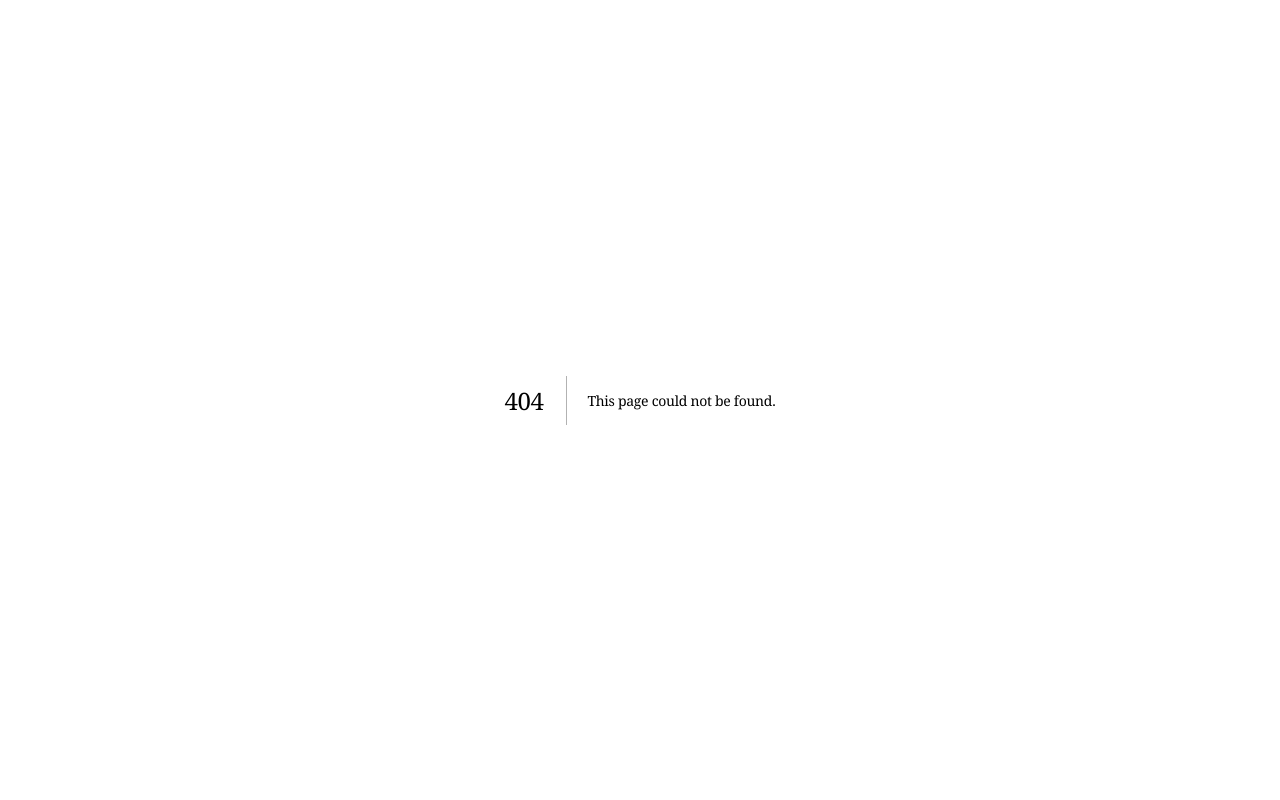
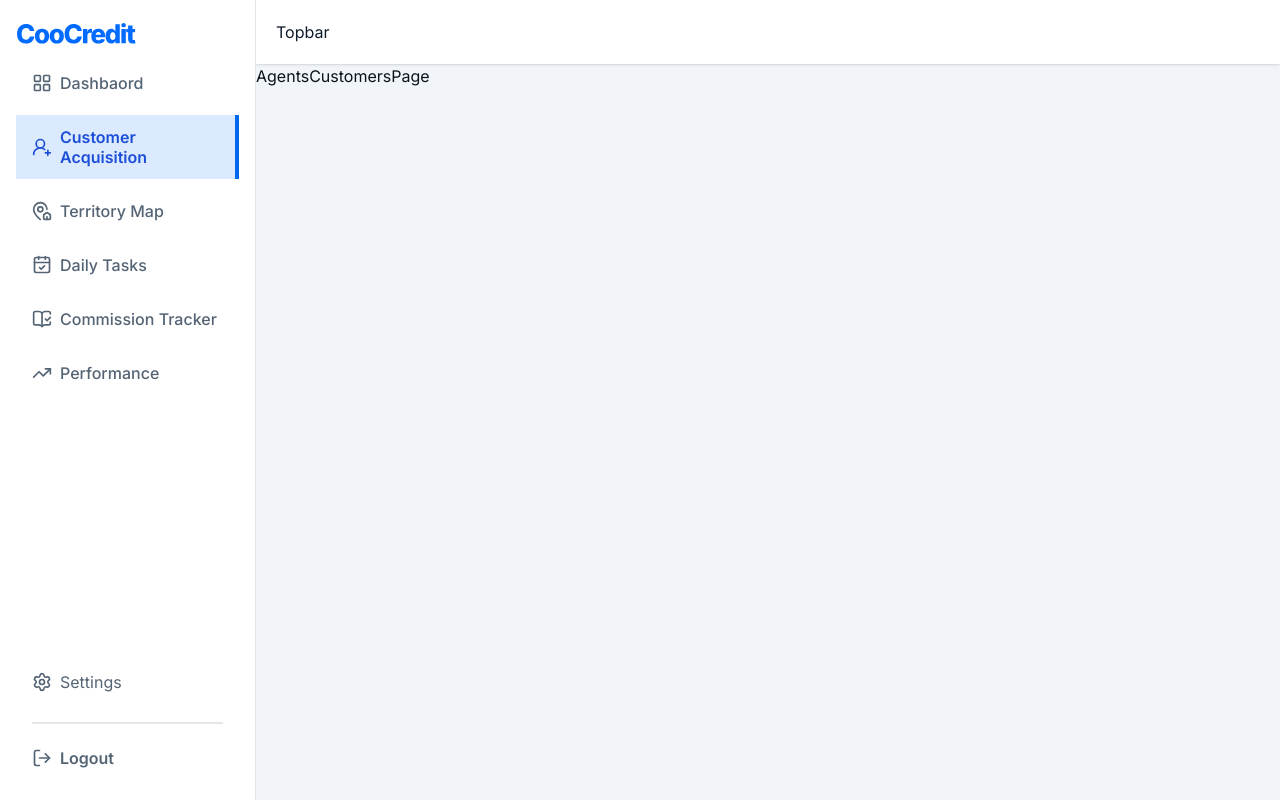
Before and after one commit to Banicoop/coocredit-business, a Next.js app: page /agents/customers in a window 1280 px wide. Before the commit this address had no page. Built offline with nearby package versions, Linux system fonts and the light colour scheme; a web font is replaced by a local one.

Commit message:
agents dashboard layout and pages set-up

```diff
--- a/src/app/(dashboard)/agents/_components/Sidebar.tsx
+++ b/src/app/(dashboard)/_components/Sidebar.tsx
@@ -3,6 +3,7 @@
 
 import Typography from '@/components/primitives/Typography';
 import { agentsSidbar } from '@/constant/sidebar.data';
+import { isActive } from '@/lib/utils';
 import { LogOut, Settings } from 'lucide-react';
 import Image from 'next/image';
 import Link from 'next/link';
@@ -15,13 +16,15 @@ const AgentsSidebar = () => {
 
   return (
     <aside className='border-r border-r-[#e5e5e5] hidden lg:block w-[256px] h-full overflow-y-auto scrollbar-hide fixed bg-white'>
-        <section className="flex flex-1 flex-col justify-between h-full p-4 gap-6">
+        <section className="flex flex-1 flex-col justify-between h-full p-4 gap-2.5">
             {/* SIDEBAR ITEMS */}
             <div className="flex flex-col gap-2.5">
-                <Image src='/logo.svg' alt='LOGO' width={120} height={30} loading='eager'/>
+                <Image src='/logo.svg' alt='LOGO' width={120} height={30} loading='eager' />
                 {agentsSidbar.map((item) => {
-                    const Icon = item.icon
-                    const active = pathname.startsWith(`${item.href}`)
+                    const Icon = item.icon;
+
+                    const active = isActive(pathname, item.href, '/agents');
+
                     return(
                         <Link href={item.href} key={item.label} className={`flex items-center gap-2 py-3 px-4  transition ${active && 'border-r-4 border-primary bg-[#DBEAFE]'}`}>
                             <Typography startIcon={<Icon size={20}/>} weight={active ? 'semibold': 'medium'} color={active ? 'active': 'primary'}>{item.label}</Typography>
--- /dev/null
+++ b/src/app/(dashboard)/_components/Topbar.tsx
@@ -0,0 +1,12 @@
+import Typography from '@/components/primitives/Typography';
+import React from 'react'
+
+const Topbar = () => {
+  return (
+    <div className='shadow-sm p-5 bg-white'>
+        <Typography color='default'>Topbar</Typography>
+    </div>
+  )
+}
+
+export default Topbar;
--- /dev/null
+++ b/src/app/(dashboard)/agents/(main)/customers/page.tsx
@@ -0,0 +1,9 @@
+import React from 'react'
+
+const AgentsCustomersPage = () => {
+  return (
+    <div>AgentsCustomersPage</div>
+  )
+}
+
+export default AgentsCustomersPage
--- /dev/null
+++ b/src/app/(dashboard)/agents/(main)/daily/page.tsx
@@ -0,0 +1,9 @@
+import React from 'react'
+
+const DailyTaskPage = () => {
+  return (
+    <div>DailyTaskPage</div>
+  )
+}
+
+export default DailyTaskPage;
--- /dev/null
+++ b/src/app/(dashboard)/agents/(main)/territory/page.tsx
@@ -0,0 +1,9 @@
+import React from 'react'
+
+const AgentsTerritoryPage = () => {
+  return (
+    <div className='text-base'>AgentsTerritoryPage</div>
+  )
+}
+
+export default AgentsTerritoryPage;
--- a/src/app/(dashboard)/agents/layout.tsx
+++ b/src/app/(dashboard)/agents/layout.tsx
@@ -1,11 +1,13 @@
 import React from 'react'
-import AgentsSidebar from './_components/Sidebar';
+import AgentsSidebar from '../_components/Sidebar';
+import Topbar from '../_components/Topbar';
 
 const AgentsDashboardlayout = ({children}: {children: React.ReactNode}) => {
   return (
     <main className='flex w-full min-h-screen bg-[#F1F5F9]'>
         <AgentsSidebar/>
-        <div className="flex flex-1 flex-col h-full">
+        <div className="flex flex-1 flex-col lg:ml-64">
+          <Topbar/>
           {children}
         </div>
     </main>
--- a/src/app/(dashboard)/agents/page.tsx
+++ b/src/app/(dashboard)/agents/page.tsx
@@ -2,7 +2,7 @@ import React from 'react'
 
 const AgentDashboard = () => {
   return (
-    <div>Dashboard</div>
+    <div className=''>Dashboard</div>
   )
 }
 
--- a/src/app/globals.css
+++ b/src/app/globals.css
@@ -67,7 +67,7 @@
 
 body {
   background: var(--color-background);
-  color: var(--color-foreground);
+  /* color: var(--color-foreground); */
   font-family:  var(--font-inter), var(--font-poppins), var(--font-mono), var(--font-sans), sans-serif;
 }
 
--- a/src/constant/sidebar.data.ts
+++ b/src/constant/sidebar.data.ts
@@ -1,4 +1,4 @@
-import { ActivityIcon, BookOpenCheck, CalendarCheck, LayoutGrid, MapPinHouse, Newspaper, TrendingUp, UserRoundPlus } from "lucide-react";
+import { BookOpenCheck, CalendarCheck, LayoutGrid, MapPinHouse, TrendingUp, UserRoundPlus } from "lucide-react";
 
 export const agentsSidbar = [
     {
@@ -8,27 +8,27 @@ export const agentsSidbar = [
     },
     {
         label: 'Customer Acquisition',
-        href: '#',
+        href: '/agents/customers',
         icon: UserRoundPlus
     },
     {
         label: 'Territory Map',
-        href: '#',
+        href: '/agents/territory',
         icon: MapPinHouse
     },
     {
         label: 'Daily Tasks',
-        href: '#',
+        href: '/agents/daily',
         icon: CalendarCheck
     },
     {
         label: 'Commission Tracker',
-        href: '#',
+        href: '/agents/commisions',
         icon: BookOpenCheck
     },
     {
         label: 'Performance',
-        href: '#',
+        href: '/agents/performance',
         icon: TrendingUp
     },
 ]
--- a/src/lib/utils.ts
+++ b/src/lib/utils.ts
@@ -9,7 +9,7 @@ export function cn(...inputs: ClassValue[]) {
 export const fadeUp = { hidden: { opacity: 0, y: 30 }, visible: { opacity: 1, y: 0 } };
 
 
-export const isActive = (pathname: string, href: string) => {
-  if (href === '/dashboard') return pathname === href;
+export const isActive = (pathname: string, href: string, url: string) => {
+  if (href === url) return pathname === href;
   return pathname === href || pathname.startsWith(`${href}/`);
 };
```
